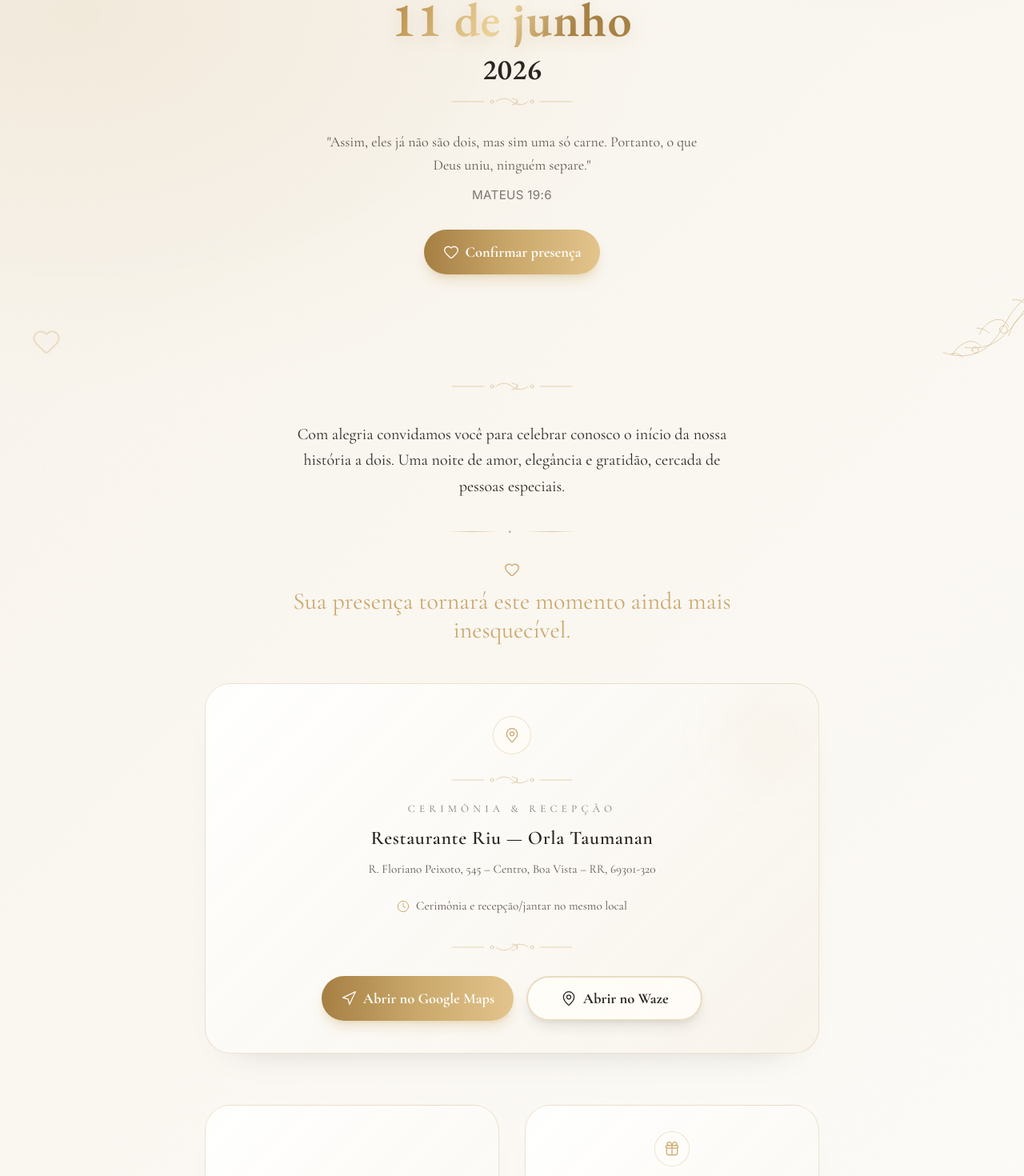
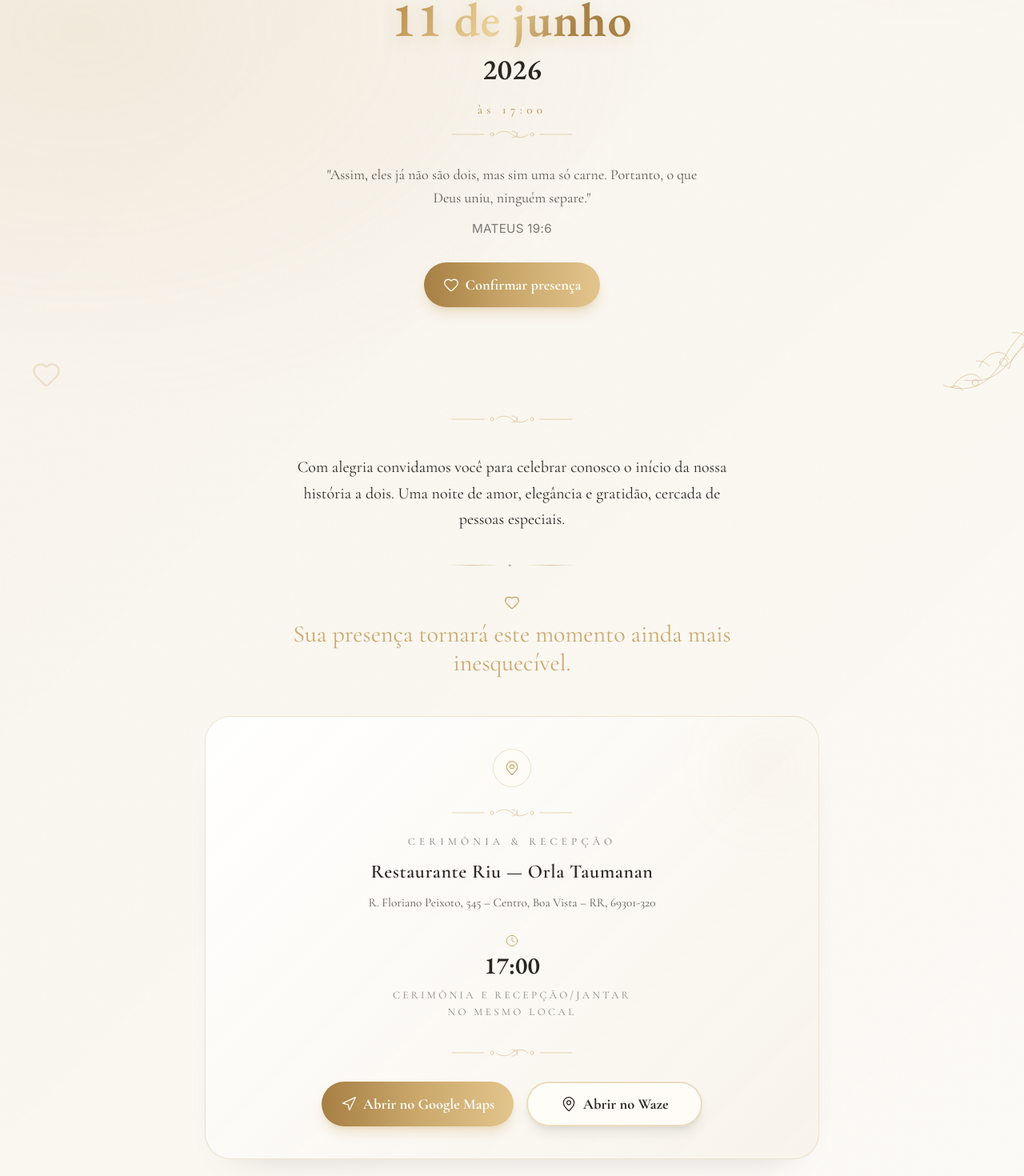
Before and after one commit to patrikcoelho/convite, a Next.js app: page / in a window 1280 px wide. Shown: the part 339-1809 px from the top of the page at 80% size. Built offline with nearby package versions, Linux system fonts and the light colour scheme.

Commit message:
Highlight wedding time across invitation

```diff
--- a/components/DateHighlight.tsx
+++ b/components/DateHighlight.tsx
@@ -16,6 +16,9 @@ export default function DateHighlight() {
           11 de junho
         </span>
         <span className="date-serif text-4xl font-semibold text-ink">2026</span>
+        <span className="mt-3 text-sm font-medium tracking-[0.35em] text-gold-muted sm:text-[0.8rem]">
+          às 17:00
+        </span>
       </div>
     </motion.div>
   );
--- a/components/DetailsSection.tsx
+++ b/components/DetailsSection.tsx
@@ -25,7 +25,7 @@ export default function DetailsSection() {
                   </span>
                   <div>
                     <h3 className="text-base font-semibold text-ink">Data e Horário</h3>
-                    <p className="mt-2">11 de junho de 2026 • Horário a definir</p>
+                    <p className="mt-2">11 de junho de 2026 • 17:00</p>
                     <p className="mt-1">Cerimônia e recepção no mesmo local.</p>
                   </div>
                 </div>
--- a/components/EventSection.tsx
+++ b/components/EventSection.tsx
@@ -56,7 +56,7 @@ export default function EventSection() {
                   </div>
                   <p className="mt-3 text-sm text-ink-soft">{item.description}</p>
                   <p className="mt-3 text-xs uppercase tracking-[0.25em] text-gold-muted">
-                    Horário a definir
+                    17:00
                   </p>
                 </div>
               ))}
--- a/components/VenueCard.tsx
+++ b/components/VenueCard.tsx
@@ -29,11 +29,14 @@ export default function VenueCard() {
           <p className="mt-3 text-sm text-ink-soft">{address}</p>
         </div>
 
-        <div className="mt-6 flex flex-wrap items-center justify-center gap-3 text-sm text-ink-soft">
-          <div className="flex items-center gap-2 text-center">
-            <Clock className="h-4 w-4 text-gold" strokeWidth={1.5} />
-            <span>Cerimônia e recepção/jantar no mesmo local</span>
-          </div>
+        <div className="mt-7 flex flex-col items-center text-center">
+          <Clock className="h-4 w-4 text-gold" strokeWidth={1.5} />
+          <span className="date-serif mt-2 text-3xl font-semibold leading-none text-ink">
+            17:00
+          </span>
+          <span className="mt-3 max-w-xs text-xs uppercase leading-relaxed tracking-[0.26em] text-ink/55">
+            Cerimônia e recepção/jantar no mesmo local
+          </span>
         </div>
 
         <OrnamentalDivider className="mx-auto mt-7 -scale-y-100" />
```
